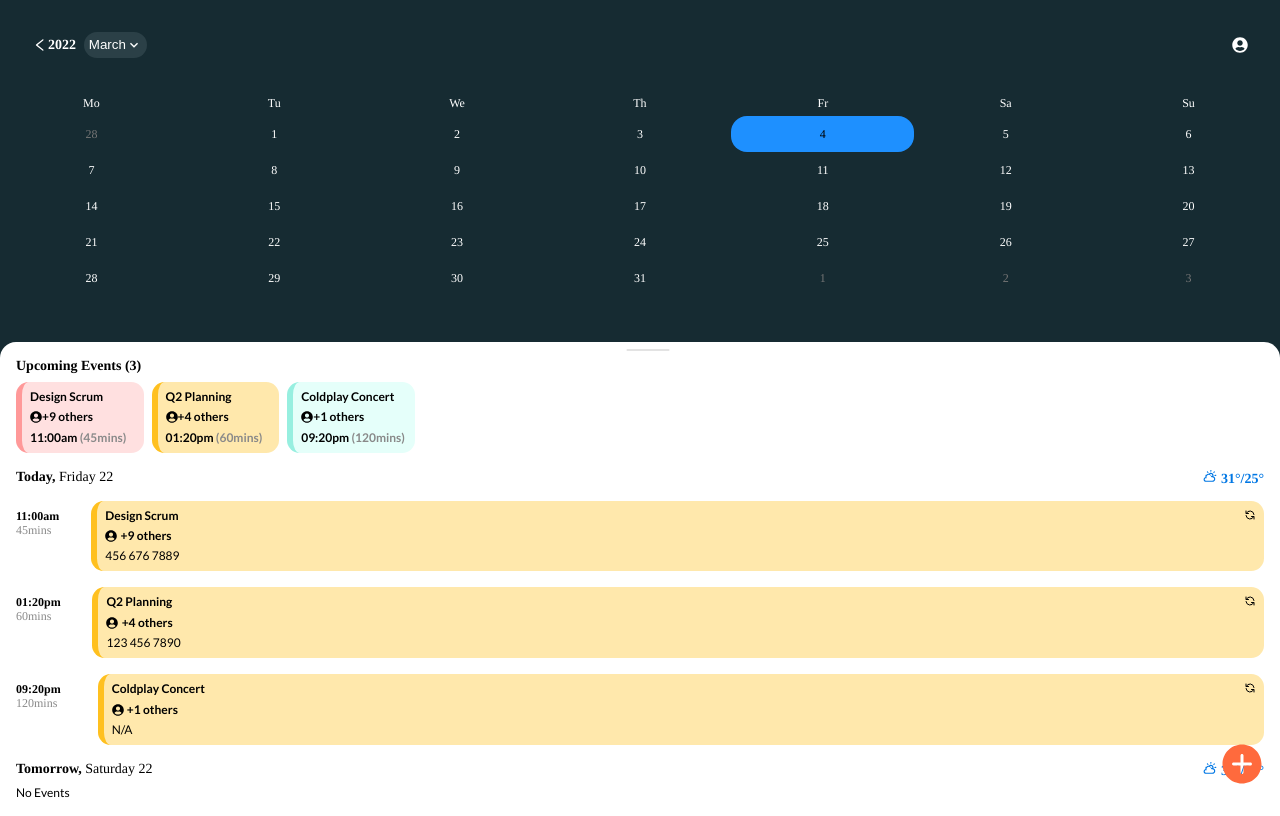
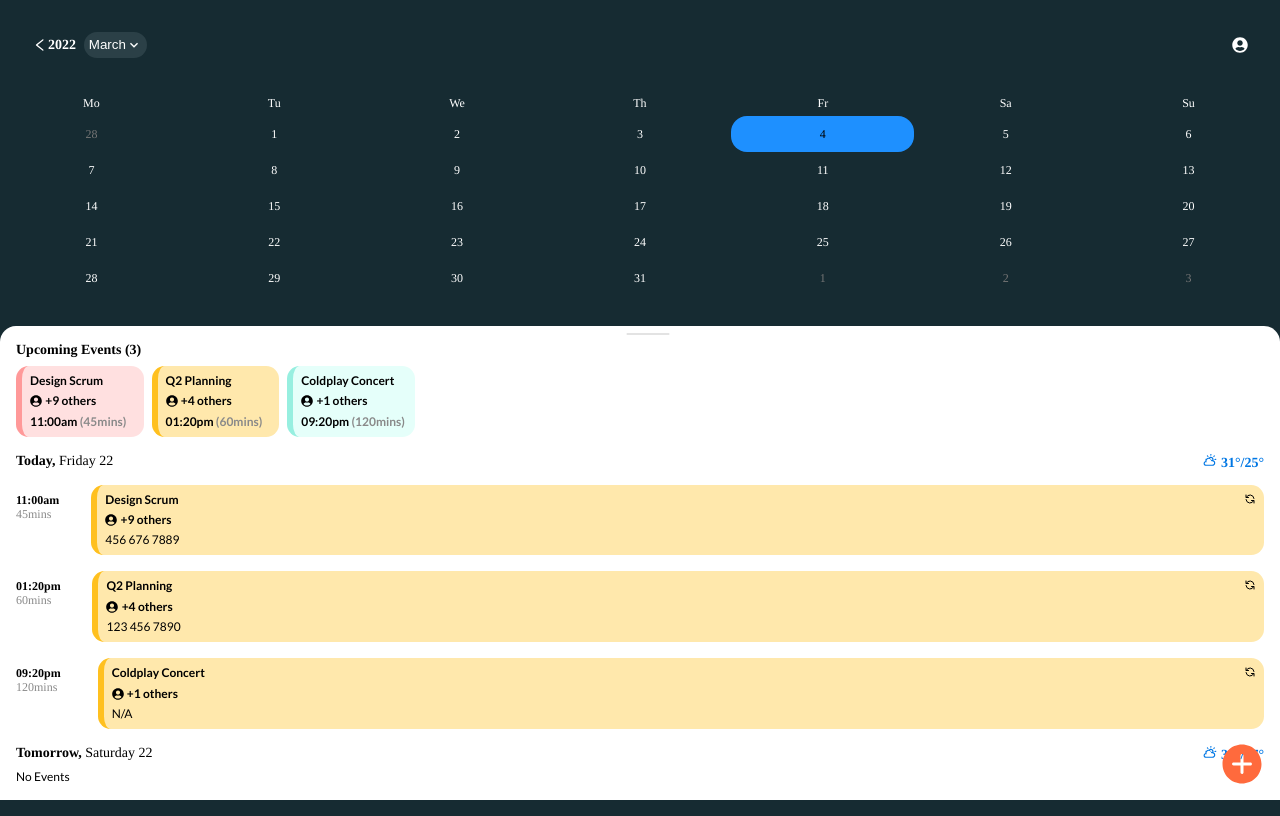
Before and after one commit to ashutosh44ks/calendar-mobile-app, a React (Create React App) app: page /calendar-mobile-app/ in a window 1280 px wide. Both pictures are taken after a click on the button 937 px from the left and 768 px from the top of the page. Built offline with nearby package versions, Linux system fonts and the light colour scheme.

Commit message:
update minor css

```diff
--- a/src/Stylesheets/AddEvent.css
+++ b/src/Stylesheets/AddEvent.css
@@ -1,7 +1,7 @@
 #add-event-card {
   height: 65%;
   position: absolute;
-  bottom: -1rem;
+  bottom: 0;
   background-color: white;
   border-radius: 16px 16px 0px 0px;
   width: 100%;
--- a/src/Stylesheets/Main.css
+++ b/src/Stylesheets/Main.css
@@ -15,7 +15,7 @@
 
 .card-main {
   position: absolute;
-  bottom: -1rem;
+  bottom: 0;
   background-color: white;
   border-radius: 16px 16px 0px 0px;
   width: 100%;
@@ -91,6 +91,9 @@
   line-height: 14px;
   display: flex;
   align-items: center;
+}
+.event-card-participants svg {
+  margin-right: 0.2rem;
 }
 .event-card-foot span {
   color: #898989;
```
